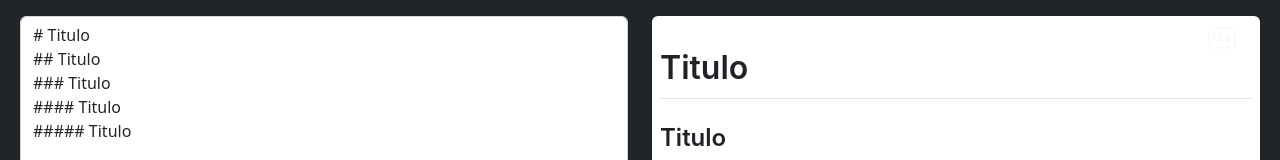
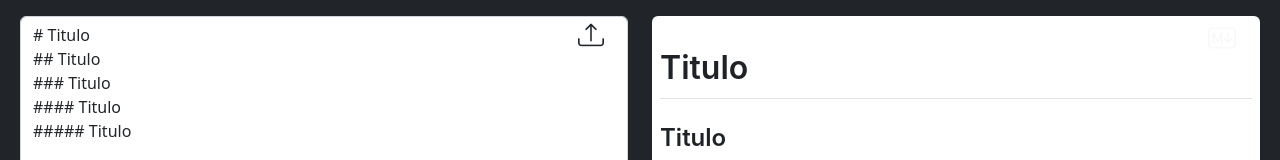
Before and after one commit to FrancoJavierGadea/markdown-editor, a React (Create React App) app: page / in a window 1280 px wide. Shown: the top 160 px of the page. Built offline with nearby package versions, Linux system fonts and the light colour scheme.

Commit message:
Mejorando el Editor. Ahora podemos cargar documentos .md

```diff
--- a/src/App.jsx
+++ b/src/App.jsx
@@ -13,6 +13,7 @@ import EditorMarkdown from "./components/EditorMarkdown/EditorMarkdown";
 import markdown from "./assets/markdown.md";
 import code from "./assets/code.md";
 import codes from "./assets/codes.md";
+import FileLoader from "./components/FileLoader";
 
 function App() {
 
@@ -33,7 +34,7 @@ function App() {
 
         <Row>
           <Col xs={6}>
-            <EditorMarkdown initialValue={text} style={{height: '700px'}} value={text} onChange={(value) => setText(value)}></EditorMarkdown>
+            <EditorMarkdown style={{height: '700px'}} defaultValue={text} onChange={(value) => setText(value)}></EditorMarkdown>
           </Col>
 
           <Col xs={6}>
--- a/src/components/EditorMarkdown/EditorMarkdown.jsx
+++ b/src/components/EditorMarkdown/EditorMarkdown.jsx
@@ -1,8 +1,12 @@
 
+import { useRef } from "react";
 import { Form } from "react-bootstrap";
+import FileLoader from "../FileLoader";
 
 
-function EditorMarkdown({value, onChange, style}) {
+function EditorMarkdown({defaultValue, onChange, style}) {
+
+    const editor = useRef(null);
 
     const change = ({target: {value}}) => {
 
@@ -31,9 +35,27 @@ function EditorMarkdown({value, onChange, style}) {
         }
     }
 
+
+    const load = (value) => {
+
+        editor.current.value = value;
+
+        onChange(value);
+    }
+
     return (<div className="EditorMarkdown py-2">
 
-        <Form.Control as="textarea" style={{overflow: 'visible', resize: 'none', cursor: 'text', ...style}} defaultValue={value} onKeyUp={change} onKeyDown={tabulation} />
+        <div className="position-relative">
+
+            <div className="position-absolute top-0 end-0 px-4 d-flex justify-content-end">
+                <FileLoader onChange={load}></FileLoader>
+            </div>
+
+            <div>
+                <Form.Control as="textarea" style={{overflow: 'visible', resize: 'none', cursor: 'text', ...style}} defaultValue={defaultValue} onKeyUp={change} onKeyDown={tabulation} ref={editor} />
+            </div>
+
+        </div>
 
     </div>);
 }
--- /dev/null
+++ b/src/components/FileLoader.jsx
@@ -0,0 +1,38 @@
+import styled from "styled-components";
+
+
+const StyledLabel = styled.label`
+
+    i:hover {
+        color: #0d6efd;
+    }
+`;
+
+function FileLoader({onChange}){
+
+    const change = ({target}) => {
+
+        const file = target.files[0];
+
+        const reader = new FileReader();
+
+        reader.onload = () => {
+
+            //console.log(reader.result);
+
+            onChange(reader.result);
+        }
+
+        reader.readAsText(file);
+    }
+
+    return (<StyledLabel className="text-dark"  style={{fontSize: '26px'}} title="Cargar Archivo">
+
+        <i className="bi bi-upload"></i>
+
+        <input type="file" className="d-none" accept=".md, .markdown" onChange={change} />
+
+    </StyledLabel>);
+}
+
+export default FileLoader;
--- a/src/components/RenderMarkdown/RenderMarkdown.jsx
+++ b/src/components/RenderMarkdown/RenderMarkdown.jsx
@@ -8,6 +8,15 @@ import CustomH1 from "./CustomH1";
 //import "github-markdown-css/github-markdown-dark.css";
 //import "github-markdown-css/github-markdown-light.css";
 import "github-markdown-css/github-markdown.css";
+import styled from "styled-components";
+
+
+const StyledLabel = styled.label`
+
+    i:hover {
+        color: #0d6efd;
+    }
+`;
 
 
 function RenderMarkdown({text, style}){
@@ -38,7 +47,7 @@ function RenderMarkdown({text, style}){
 
             <div className="position-absolute top-0 end-0 px-4 d-flex justify-content-end">
 
-                <label className="text-light"  style={{fontSize: '28px'}}>
+                <StyledLabel className="text-light"  style={{fontSize: '28px'}}>
 
                     {mode === 'markdown' ? <i className="bi bi-markdown"></i> : ''}
 
@@ -47,7 +56,7 @@ function RenderMarkdown({text, style}){
                     {mode === 'raw' ? <i className="bi bi-filetype-raw"></i> : ''}
 
                     <input type="button" className="d-none" value="" onClick={changeModes} />
-                </label>
+                </StyledLabel>
 
             </div>
 
```
